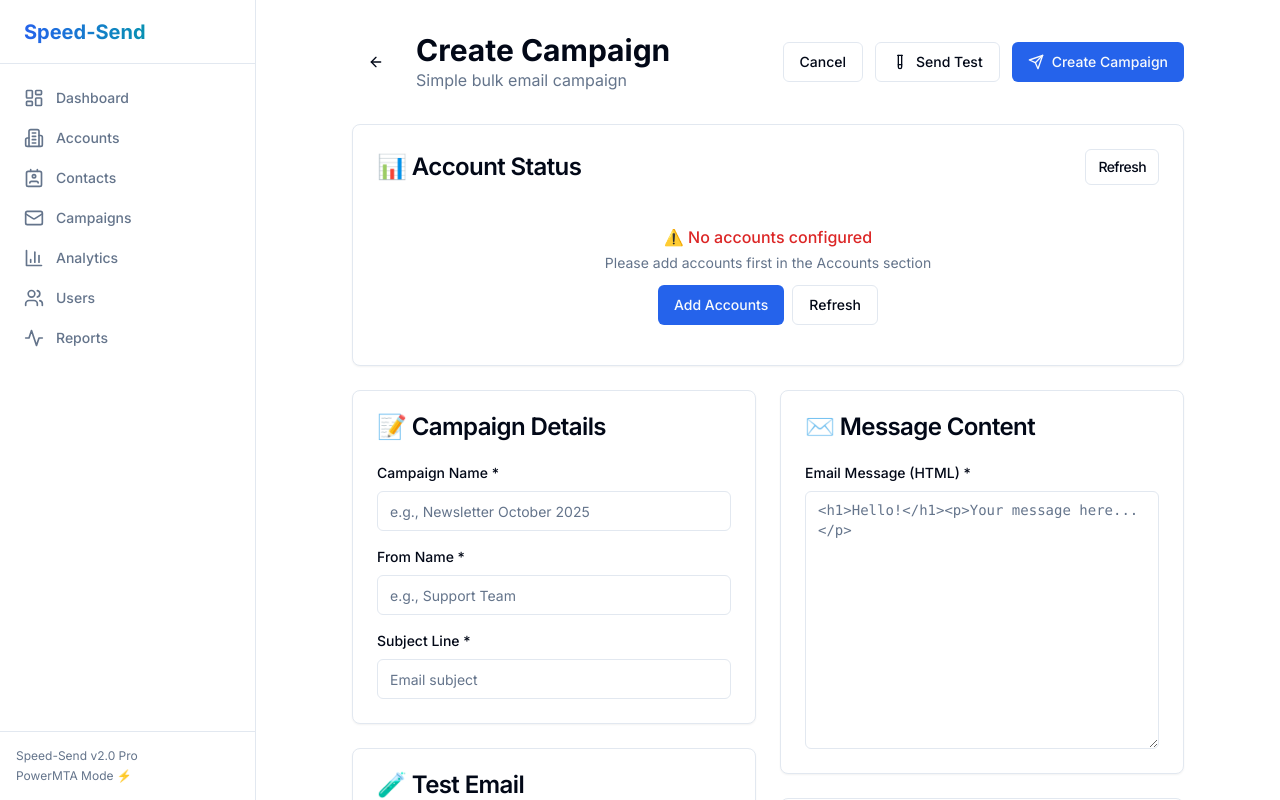
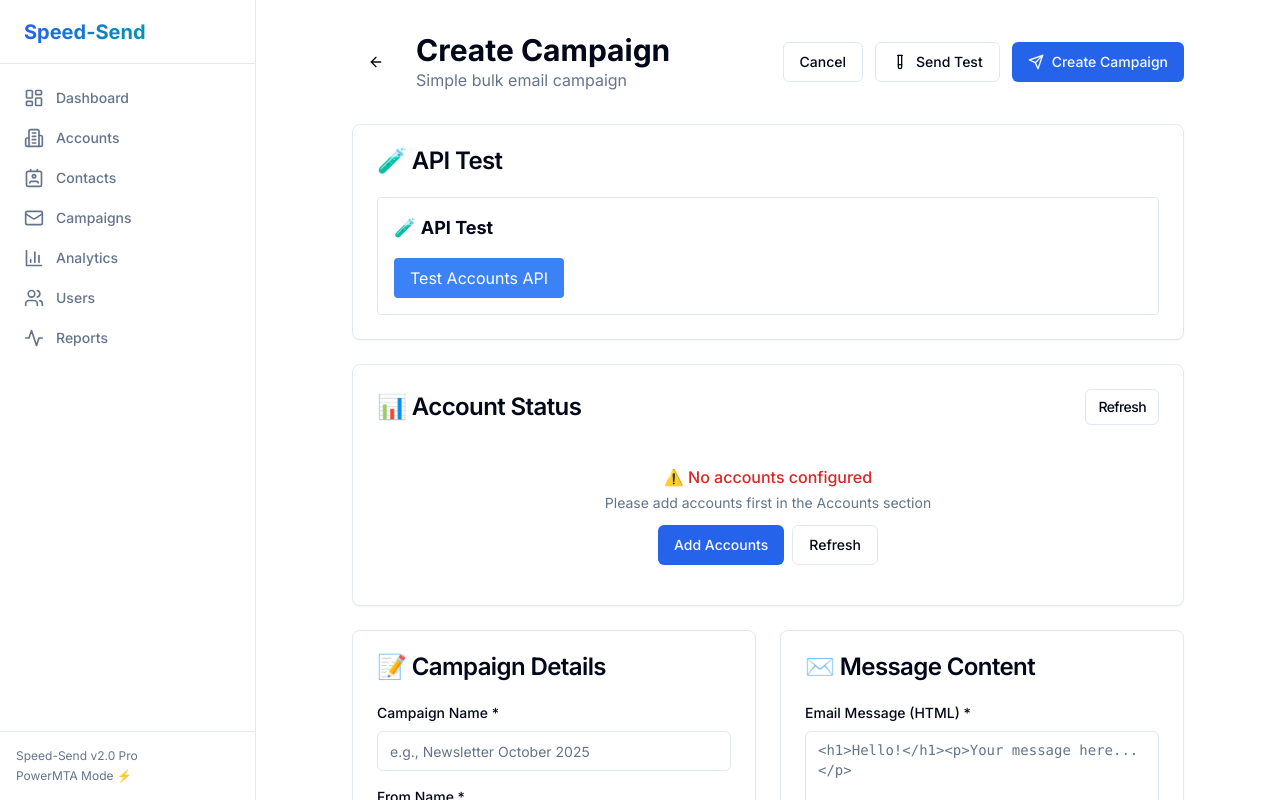
Before and after one commit to abdoabdo54/speed-send, a Next.js app in the folder frontend/: page /campaigns/new in a window 1280 px wide. Built offline with nearby package versions, Linux system fonts and the light colour scheme; no server answers.

Commit message:
Add API test component to debug accounts loading issue

```diff
--- a/frontend/src/app/campaigns/new/page.tsx
+++ b/frontend/src/app/campaigns/new/page.tsx
@@ -9,6 +9,7 @@
 import { Textarea } from '@/components/ui/textarea';
 import { serviceAccountsApi, campaignsApi } from '@/lib/api';
 import { ArrowLeft, Send, TestTube, Upload } from 'lucide-react';
+import TestApi from './test-api';
 
 export default function NewCampaignPage() {
   const router = useRouter();
@@ -186,6 +187,16 @@
               </Button>
             </div>
           </div>
+
+          {/* API Test */}
+          <Card className="mb-6">
+            <CardHeader>
+              <CardTitle>🧪 API Test</CardTitle>
+            </CardHeader>
+            <CardContent>
+              <TestApi />
+            </CardContent>
+          </Card>
 
           {/* Account Status */}
           <Card className="mb-6">
--- /dev/null
+++ b/frontend/src/app/campaigns/new/test-api.tsx
@@ -0,0 +1,46 @@
+'use client';
+
+import { useState } from 'react';
+import { serviceAccountsApi } from '@/lib/api';
+
+export default function TestApi() {
+  const [result, setResult] = useState<any>(null);
+  const [loading, setLoading] = useState(false);
+
+  const testApi = async () => {
+    setLoading(true);
+    try {
+      console.log('🧪 Testing API call...');
+      const response = await serviceAccountsApi.list();
+      console.log('✅ API Response:', response);
+      setResult(response.data);
+    } catch (error) {
+      console.error('❌ API Error:', error);
+      setResult({ error: error.message });
+    } finally {
+      setLoading(false);
+    }
+  };
+
+  return (
+    <div className="p-4 border rounded">
+      <h3 className="text-lg font-bold mb-4">🧪 API Test</h3>
+      <button
+        onClick={testApi}
+        disabled={loading}
+        className="px-4 py-2 bg-blue-500 text-white rounded hover:bg-blue-600 disabled:opacity-50"
+      >
+        {loading ? 'Testing...' : 'Test Accounts API'}
+      </button>
+
+      {result && (
+        <div className="mt-4 p-4 bg-gray-100 rounded">
+          <h4 className="font-bold">Result:</h4>
+          <pre className="text-sm overflow-auto">
+            {JSON.stringify(result, null, 2)}
+          </pre>
+        </div>
+      )}
+    </div>
+  );
+}
```
